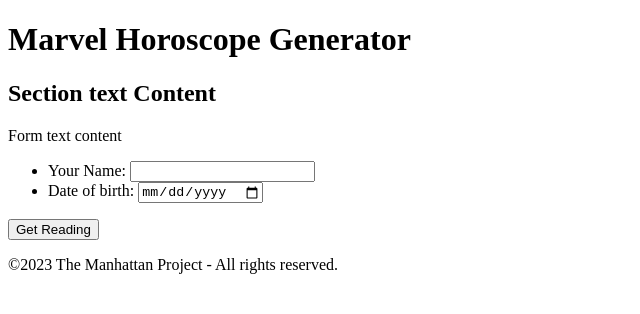
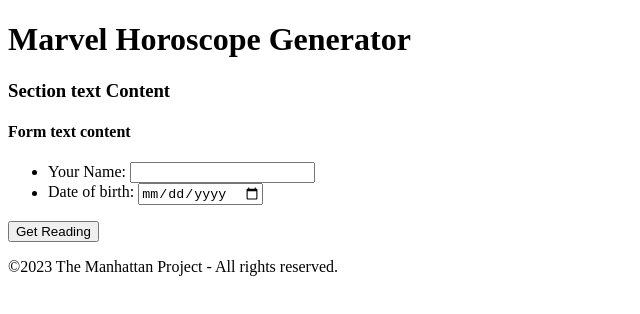
Before and after one commit to DiegoCamilli/The-Manhattan-Project, a plain HTML site: page index.html in a window 1280 px wide. Shown: the whole page, without its empty margins (0-640 px from the left). Drawn offline with Linux system fonts and the light colour scheme.

Commit message:
Text updates to both HTML files

```diff
--- a/index.html
+++ b/index.html
@@ -4,7 +4,7 @@
     <meta charset="UTF-8">
     <meta http-equiv="X-UA-Compatible" content="IE=edge">
     <meta name="viewport" content="width=device-width, initial-scale=1.0">
-    <title>Document</title>
+    <title>Marvel Horoscope Generator</title>
 </head>
 <body>
     <header>
@@ -13,10 +13,10 @@
 
     <Main>
         <Section>
-            <h2>Section text Content</h2>
+            <h3>Section text Content</h3>
             <div>
                 <form action="">
-                    <p>Form text content</p>
+                    <h4>Form text content</h4>
                     <ul>
                         <li>
                             <label for="fname">Your Name:</label>
```
Also changed, not shown: results.html (+1 -1 lines).
